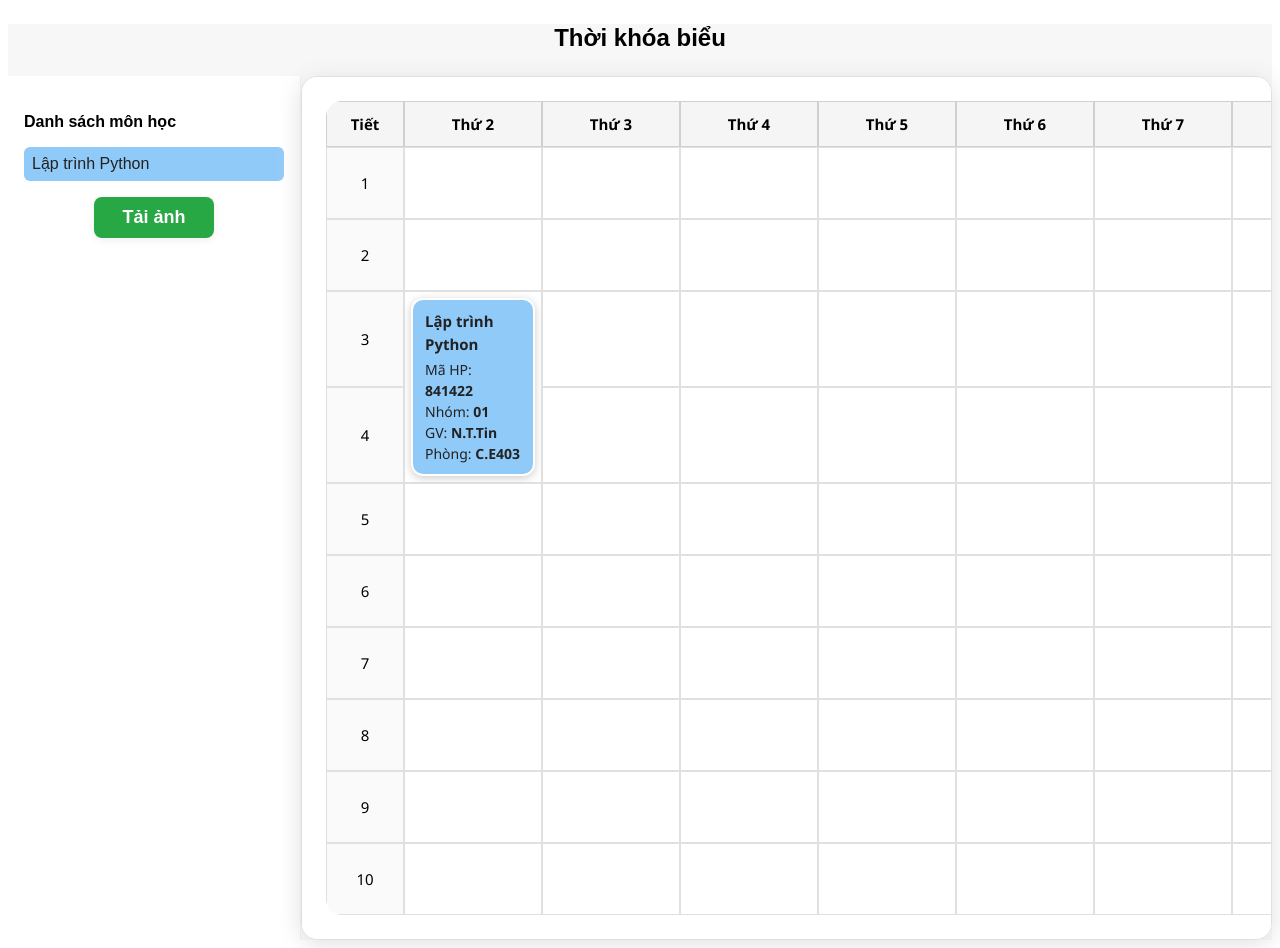
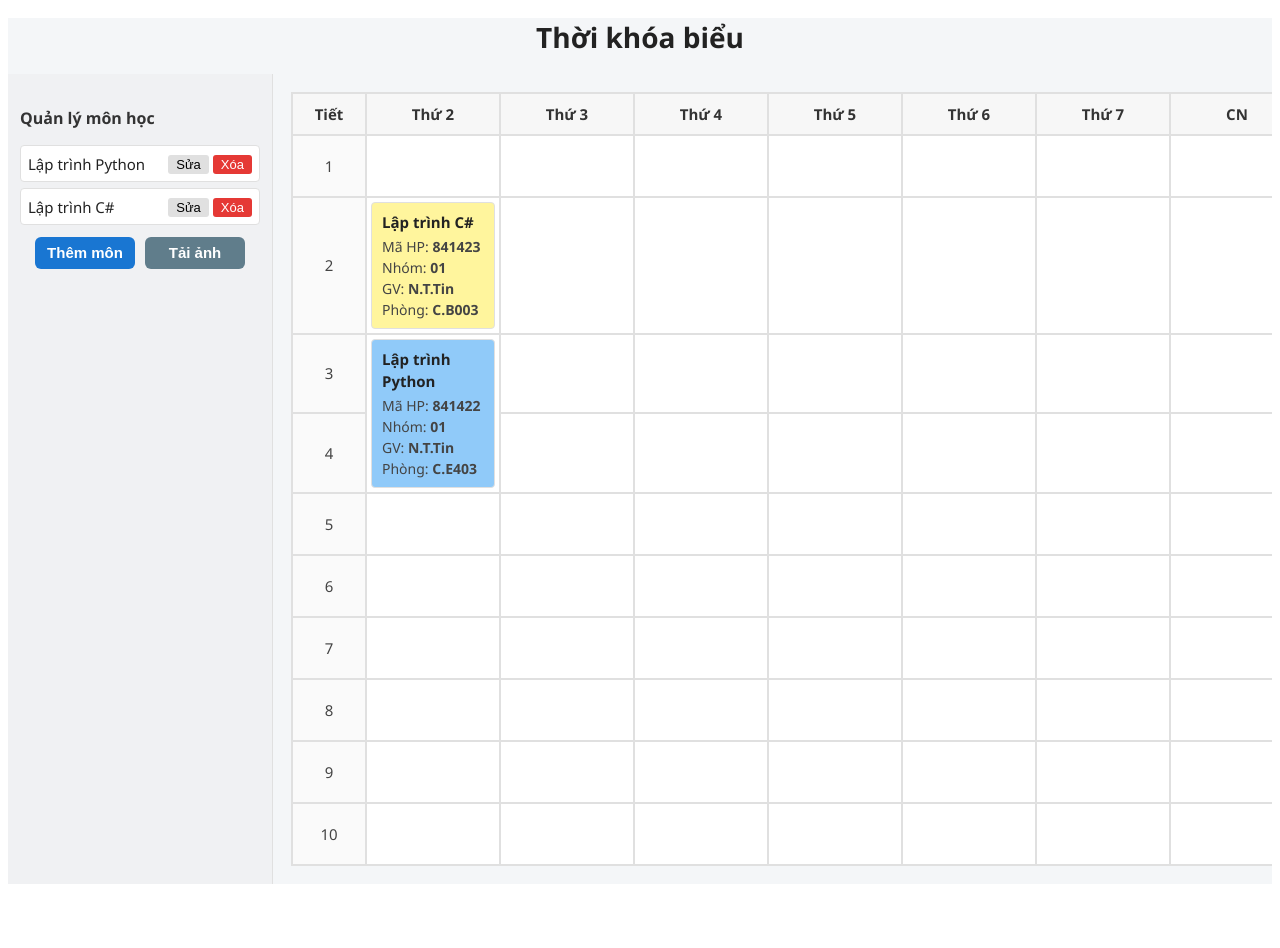
Before and after one commit to HaoWasabi/Smurf-TKB, a React (Vite) app: page / in a window 1280 px wide. After the commit the page ends 892 px from the top, so only its background shows below. Built offline with nearby package versions, Linux system fonts and the light colour scheme; the HTML template or start-up script is replaced by a standard one.

Commit message:
refactor: enhance timetable management features; add subject editing and deletion functionality, improve data fetching, and update UI components

```diff
--- a/public/tkb.json
+++ b/public/tkb.json
@@ -11,6 +11,16 @@
     "tiet": 3,
     "giang_vien": "N.T.Tin",
     "phong": "C.E403"
+    },
+        {
+    "ten": "Lập trình C#",
+    "mhp": "841423",
+    "nhom": "01",
+    "thu": 2,
+    "so_tiet": 1,
+    "tiet": 2,
+    "giang_vien": "N.T.Tin",
+    "phong": "C.B003"
     }
   ]
 }
--- a/src/App.jsx
+++ b/src/App.jsx
@@ -1,4 +1,3 @@
-
 import React, { useEffect, useState, useRef } from 'react';
 import html2canvas from 'html2canvas';
 
@@ -28,15 +27,29 @@ function getSubjectColor(key) {
 
 function App() {
   const [tkb, setTkb] = useState([]);
-  // Bỏ chức năng fullscreen popup
+  const [subjects, setSubjects] = useState([]); // Danh sách môn học
+  const [editSubject, setEditSubject] = useState(null); // Môn học đang sửa
   const [showPreview, setShowPreview] = useState(false);
   const [previewImg, setPreviewImg] = useState(null);
+  const [editSlot, setEditSlot] = useState({ thu: '', tiet: '', so_tiet: 1 });
   const gridRef = useRef();
 
   useEffect(() => {
     fetch('tkb.json')
       .then((res) => res.json())
-      .then((data) => setTkb(data.data));
+      .then((data) => {
+        setTkb(data.data);
+        // Lấy danh sách môn học duy nhất từ tkb
+        const uniqueSubjects = [];
+        const mhpSet = new Set();
+        data.data.forEach(item => {
+          if (item.mhp && !mhpSet.has(item.mhp)) {
+            uniqueSubjects.push({ mhp: item.mhp, ten: item.ten });
+            mhpSet.add(item.mhp);
+          }
+        });
+        setSubjects(uniqueSubjects);
+      });
   }, []);
 
   // Tạo ma trận thời khóa biểu từ dữ liệu tkb
@@ -81,59 +94,209 @@ function App() {
     link.click();
   };
 
+  // Thêm, sửa, xóa môn học
+  const handleAddSubject = () => {
+    setEditSubject({ mhp: '', ten: '' });
+    setEditSlot({ thu: '', tiet: '', so_tiet: 1 });
+  };
+  const handleEditSubject = (subject) => {
+    setEditSubject({ ...subject });
+    // Tìm tiết đầu tiên của môn học để hiển thị lên form
+    const slot = tkb.find(item => item.mhp === subject.mhp);
+    setEditSlot({
+      thu: slot?.thu || '',
+      tiet: slot?.tiet || '',
+      so_tiet: slot?.so_tiet || 1
+    });
+  };
+  const handleDeleteSubject = (mhp) => {
+    // Xóa môn học khỏi danh sách và tkb
+    setSubjects(subjects.filter(s => s.mhp !== mhp));
+    setTkb(tkb.filter(item => item.mhp !== mhp));
+  };
+  const handleSaveSubject = () => {
+    if (!editSubject.mhp || !editSubject.ten) return;
+    // Nếu là thêm mới
+    if (!subjects.find(s => s.mhp === editSubject.mhp)) {
+      setSubjects(prev => [...prev, { ...editSubject }]);
+      // Thêm môn học mới vào tkb với tiết nhập từ form
+      setTkb(prev => [...prev, {
+        mhp: editSubject.mhp,
+        ten: editSubject.ten,
+        thu: Number(editSlot.thu),
+        tiet: Number(editSlot.tiet),
+        so_tiet: Number(editSlot.so_tiet)
+      }]);
+    } else {
+      setSubjects(subjects.map(s => s.mhp === editSubject.mhp ? { ...editSubject } : s));
+      // Nếu có nhập tiết mới khi sửa thì cập nhật tiết đầu tiên
+      setTkb(tkb.map(item => {
+        if (item.mhp === editSubject.mhp) {
+          return {
+            ...item,
+            ten: editSubject.ten,
+            thu: Number(editSlot.thu),
+            tiet: Number(editSlot.tiet),
+            so_tiet: Number(editSlot.so_tiet)
+          };
+        }
+        return item;
+      }));
+    }
+    setEditSubject(null);
+    setEditSlot({ thu: '', tiet: '', so_tiet: 1 });
+  };
+  const handleCancelEdit = () => {
+    setEditSubject(null);
+    setEditSlot({ thu: '', tiet: '', so_tiet: 1 });
+  };
+
   return (
-    <div style={{ fontFamily: 'Arial', background: '#f7f7f7', minHeight: '100vh' }}>
-      <h2 style={{ textAlign: 'center', margin: '24px 0' }}>Thời khóa biểu</h2>
+    <div style={{ fontFamily: 'Segoe UI, Arial, sans-serif', background: '#f4f6f8', minHeight: '100vh' }}>
+      <h2 style={{ textAlign: 'center', margin: '18px 0', fontWeight: 600, color: '#222', fontSize: 28 }}>Thời khóa biểu</h2>
       <div style={{ display: 'flex' }}>
-        {/* Sidebar môn học */}
-        <div style={{ width: 260, background: '#fff', borderRight: '1px solid #eee', padding: 16 }}>
-          <h4 style={{ marginBottom: 12 }}>Danh sách môn học</h4>
-          <ul style={{ listStyle: 'none', padding: 0 }}>
-            {tkb.map(item => (
-              <li key={item.mhp} style={{ marginBottom: 8, padding: 8, background: getSubjectColor(item.mhp), borderRadius: 6, color: '#222' }}>
-                {item.ten}
+        {/* Sidebar công cụ quản lý môn học */}
+        <div style={{ width: 240, background: '#f0f1f3', borderRight: '1px solid #e0e0e0', padding: 12 }}>
+          <h4 style={{ marginBottom: 10, fontWeight: 600, fontSize: 16, color: '#333' }}>Quản lý môn học</h4>
+          <ul style={{ listStyle: 'none', padding: 0, marginBottom: 12 }}>
+            {subjects.map(subject => (
+              <li key={subject.mhp} style={{ marginBottom: 6, padding: 7, background: '#fff', borderRadius: 4, color: '#222', display: 'flex', alignItems: 'center', justifyContent: 'space-between', fontSize: 15, border: '1px solid #e0e0e0' }}>
+                <span style={{ fontWeight: 500 }}>{subject.ten}</span>
+                <span>
+                  <button onClick={() => handleEditSubject(subject)} style={{ marginRight: 4, background: '#e0e0e0', border: 'none', borderRadius: 3, padding: '2px 8px', cursor: 'pointer', fontSize: 13 }}>Sửa</button>
+                  <button onClick={() => handleDeleteSubject(subject.mhp)} style={{ background: '#e53935', border: 'none', borderRadius: 3, padding: '2px 8px', color: '#fff', cursor: 'pointer', fontSize: 13 }}>Xóa</button>
+                </span>
               </li>
             ))}
           </ul>
-          <div style={{ textAlign: 'center', marginBottom: 16 }}>
-            {/* màu success */}
-            <button onClick={handlePreviewImage} style={{ padding: '10px 28px', background: '#28a745', color: '#fff', border: 'none', borderRadius: 8, fontSize: 18, cursor: 'pointer', fontWeight: 600, boxShadow: '0 2px 8px #eee' }}>
+          <div style={{ display: 'flex', gap: 10, justifyContent: 'center', marginBottom: 12 }}>
+            <button
+              onClick={handleAddSubject}
+              style={{
+                width: 100,
+                height: 32,
+                background: '#1976d2',
+                color: '#fff',
+                border: 'none',
+                borderRadius: 6,
+                fontSize: 15,
+                fontWeight: 600,
+                cursor: 'pointer',
+                textAlign: 'center',
+                lineHeight: '1.2',
+              }}
+            >
+              Thêm môn
+            </button>
+            <button
+              onClick={handlePreviewImage}
+              style={{
+                width: 100,
+                height: 32,
+                background: '#607d8b',
+                color: '#fff',
+                border: 'none',
+                borderRadius: 6,
+                fontSize: 15,
+                fontWeight: 600,
+                cursor: 'pointer',
+                textAlign: 'center',
+                lineHeight: '1.2',
+              }}
+            >
               Tải ảnh
             </button>
           </div>
+          {/* Form thêm/sửa môn học */}
+          {editSubject && (
+            <div style={{ background: '#fff', borderRadius: 6, padding: 10, marginBottom: 10, border: '1px solid #e0e0e0' }}>
+              <div style={{ marginBottom: 8 }}>
+                Mã học phần<br />
+                <input value={editSubject.mhp} onChange={e => setEditSubject({ ...editSubject, mhp: e.target.value })} placeholder="0001" style={{ width: '100%', padding: 5, borderRadius: 3, border: '1px solid #ccc', marginBottom: 5, fontSize: 14 }} disabled={!!subjects.find(s => s.mhp === editSubject.mhp)} />
+                Thời gian<br />
+                <div style={{ display: 'flex', gap: 6, marginBottom: 5 }}>
+                  <select value={editSlot?.thu ?? ''} onChange={e => setEditSlot({ ...editSlot, thu: e.target.value })} style={{ width: '33%', padding: 5, borderRadius: 3, border: '1px solid #ccc', fontSize: 14 }}>
+                    <option value="">Thứ</option>
+                    {[2,3,4,5,6,7,8].map(thu => (
+                      <option key={thu} value={thu}>Thứ {thu === 8 ? 'CN' : thu}</option>
+                    ))}
+                  </select>
+                  <select value={editSlot?.tiet ?? ''} onChange={e => setEditSlot({ ...editSlot, tiet: e.target.value })} style={{ width: '33%', padding: 5, borderRadius: 3, border: '1px solid #ccc', fontSize: 14 }}>
+                    <option value="">Tiết bắt đầu</option>
+                    {[...Array(10)].map((_, i) => (
+                      <option key={i+1} value={i+1}>Tiết {i+1}</option>
+                    ))}
+                  </select>
+                  <select value={editSlot?.so_tiet ?? 1} onChange={e => setEditSlot({ ...editSlot, so_tiet: e.target.value })} style={{ width: '33%', padding: 5, borderRadius: 3, border: '1px solid #ccc', fontSize: 14 }}>
+                    <option value="">Số tiết</option>
+                    {[...Array(10)].map((_, i) => (
+                      <option key={i+1} value={i+1}>{i+1}</option>
+                    ))}
+                  </select>
+                </div>
+                Tên môn<br />
+                <input value={editSubject.ten} onChange={e => setEditSubject({ ...editSubject, ten: e.target.value })} placeholder="Subject 1" style={{ width: '100%', padding: 5, borderRadius: 3, border: '1px solid #ccc', marginBottom: 5, fontSize: 14 }} />
+                Nhóm môn<br />
+                <input value={editSubject.nhom} onChange={e => setEditSubject({ ...editSubject, nhom: e.target.value })} placeholder="01" style={{ width: '100%', padding: 5, borderRadius: 3, border: '1px solid #ccc', marginBottom: 5, fontSize: 14 }} />
+                Giảng viên<br />
+                <input value={editSubject.giang_vien} onChange={e => setEditSubject({ ...editSubject, giang_vien: e.target.value })} placeholder="Nguyễn Văn A" style={{ width: '100%', padding: 5, borderRadius: 3, border: '1px solid #ccc', marginBottom: 5, fontSize: 14 }} />
+                Phòng<br />
+                <input value={editSubject.phong} onChange={e => setEditSubject({ ...editSubject, phong: e.target.value })} placeholder="C.A00" style={{ width: '100%', padding: 5, borderRadius: 3, border: '1px solid #ccc', marginBottom: 5, fontSize: 14 }} />
+              </div>
+              <div style={{ display: 'flex', gap: 6 }}>
+                <button onClick={handleSaveSubject} style={{ background: '#1976d2', color: '#fff', border: 'none', borderRadius: 3, padding: '5px 14px', cursor: 'pointer', fontSize: 14 }}>Lưu</button>
+                <button onClick={handleCancelEdit} style={{ background: '#e53935', color: '#fff', border: 'none', borderRadius: 3, padding: '5px 14px', cursor: 'pointer', fontSize: 14 }}>Hủy</button>
+              </div>
+            </div>
+          )}
         </div>
         {/* Grid thời khóa biểu */}
-        <div style={{ flex: 1, overflowX: 'auto', padding: 24, background: '#fff', borderRadius: 16, boxShadow: '0 4px 24px #e0e0e0', border: '1px solid #e0e0e0' }}>
-          <table id="tkb-table" ref={gridRef} style={{ borderCollapse: 'separate', borderSpacing: 0, width: '100%', background: '#fff', borderRadius: 16, overflow: 'hidden', fontFamily: 'Segoe UI, Arial, sans-serif', fontSize: 15 }}>
+        <div style={{ flex: 1, overflowX: 'auto', padding: 18, background: '#f4f6f8', borderRadius: 0, boxShadow: 'none', border: 'none' }}>
+          <table id="tkb-table" ref={gridRef} style={{ borderCollapse: 'separate', borderSpacing: 0, width: '100%', background: '#fff', borderRadius: 0, overflow: 'hidden', fontFamily: 'inherit', fontSize: 15, border: '1px solid #e0e0e0' }}>
             <thead>
               <tr>
-                <th style={{ border: '1px solid #d0d0d0', padding: '12px 8px', background: '#f5f5f5', minWidth: 60, fontWeight: 600 }}>Tiết</th>
+                <th style={{ border: '1px solid #e0e0e0', padding: '10px 6px', background: '#f7f7f7', minWidth: 60, fontWeight: 600, color: '#333', fontSize: 15 }}>Tiết</th>
                 {days.map(day => (
-                  <th key={day} style={{ border: '1px solid #d0d0d0', padding: '12px 8px', background: '#f5f5f5', minWidth: 120, fontWeight: 600 }}>{day}</th>
+                  <th key={day} style={{ border: '1px solid #e0e0e0', padding: '10px 6px', background: '#f7f7f7', minWidth: 120, fontWeight: 600, color: '#333', fontSize: 15 }}>{day}</th>
                 ))}
               </tr>
             </thead>
             <tbody>
               {periods.map(period => (
                 <tr key={period}>
-                  <td style={{ border: '1px solid #e0e0e0', padding: '12px 8px', background: '#fafafa', textAlign: 'center', fontWeight: 500 }}>{period}</td>
+                  <td style={{ border: '1px solid #e0e0e0', padding: '10px 6px', background: '#fafafa', textAlign: 'center', fontWeight: 500, color: '#444' }}>{period}</td>
                   {days.map(day => {
                     const cell = grid[day][period];
                     if (cell === 'skip') return null;
                     if (cell) {
                       return (
-                        <td key={day} rowSpan={cell.so_tiet} style={{ border: '1px solid #e0e0e0', padding: 0, height: 70 * cell.so_tiet, verticalAlign: 'top', background: '#fff' }}>
-                          <div style={{ background: getSubjectColor(cell.mhp || ''), margin: 6, borderRadius: 12, padding: '10px 12px', color: '#222', fontSize: 15, fontWeight: 500, boxShadow: '0 2px 8px #ccc', border: '2px solid #fff', transition: 'box-shadow 0.2s', lineHeight: 1.5 }}>
-                            <div style={{ fontWeight: 700, marginBottom: 4 }}>{cell.ten || ''}</div>
-                            {cell.mhp && <div style={{ fontSize: 14 }}>Mã HP: <b>{cell.mhp}</b></div>}
-                            {cell.nhom && <div style={{ fontSize: 14 }}>Nhóm: <b>{cell.nhom}</b></div>}
-                            {cell.giang_vien && <div style={{ fontSize: 14 }}>GV: <b>{cell.giang_vien}</b></div>}
-                            {cell.phong && <div style={{ fontSize: 14 }}>Phòng: <b>{cell.phong}</b></div>}
+                        <td key={day} rowSpan={cell.so_tiet} style={{ border: '1px solid #e0e0e0', padding: 0, height: 60 * cell.so_tiet, verticalAlign: 'top', background: '#fff' }}>
+                          <div style={{
+                            background: getSubjectColor(cell.mhp || ''),
+                            borderRadius: 4,
+                            padding: '8px 10px',
+                            color: '#222',
+                            fontSize: 15,
+                            fontWeight: 500,
+                            minHeight: `${54 * cell.so_tiet}px`,
+                            display: 'flex',
+                            flexDirection: 'column',
+                            justifyContent: 'center',
+                            border: '1px solid #e0e0e0',
+                            boxShadow: 'none',
+                            margin: 4,
+                            lineHeight: 1.5,
+                          }}>
+                            <div style={{ fontWeight: 700, marginBottom: 2 }}>{cell.ten || ''}</div>
+                            {cell.mhp && <div style={{ fontSize: 14, color: '#444' }}>Mã HP: <b>{cell.mhp}</b></div>}
+                            {cell.nhom && <div style={{ fontSize: 14, color: '#444' }}>Nhóm: <b>{cell.nhom}</b></div>}
+                            {cell.giang_vien && <div style={{ fontSize: 14, color: '#444' }}>GV: <b>{cell.giang_vien}</b></div>}
+                            {cell.phong && <div style={{ fontSize: 14, color: '#444' }}>Phòng: <b>{cell.phong}</b></div>}
                           </div>
                         </td>
                       );
                     }
-                    return <td key={day} style={{ border: '1px solid #e0e0e0', padding: 0, height: 70, background: '#fff' }}/>;
+                    return <td key={day} style={{ border: '1px solid #e0e0e0', padding: 0, height: 60, background: '#fff' }}/>;
                   })}
                 </tr>
               ))}
@@ -144,16 +307,12 @@ function App() {
       {/* Popup xem trước ảnh */}
       {showPreview && (
         <div style={{ position: 'fixed', zIndex: 10000, top: 0, left: 0, width: '100vw', height: '100vh', background: 'rgba(0,0,0,0.18)', display: 'flex', alignItems: 'center', justifyContent: 'center' }}>
-          <div style={{ background: '#fff', borderRadius: 18, boxShadow: '0 8px 32px #bbb', padding: 32, display: 'flex', flexDirection: 'column', alignItems: 'center' }}>
-            <h3 style={{ marginBottom: 18 }}>Xem trước ảnh thời khóa biểu</h3>
-            {previewImg && <img src={previewImg} alt="tkb preview" style={{ maxWidth: '80vw', maxHeight: '60vh', borderRadius: 12, boxShadow: '0 2px 12px #ccc', marginBottom: 24 }} />}
-            <div style={{ display: 'flex', gap: 16 }}>
-              <button onClick={handleDownloadImage} style={{ padding: '10px 28px', background: '#1976d2', color: '#fff', border: 'none', borderRadius: 8, fontSize: 18, cursor: 'pointer', fontWeight: 600, boxShadow: '0 2px 8px #eee' }}>
-                Tiếp tục
-              </button>
-              <button onClick={() => setShowPreview(false)} style={{ padding: '10px 28px', background: '#e53935', color: '#fff', border: 'none', borderRadius: 8, fontSize: 18, cursor: 'pointer', fontWeight: 600, boxShadow: '0 2px 8px #eee' }}>
-                Hủy
-              </button>
+          <div style={{ background: '#fff', borderRadius: 8, boxShadow: '0 4px 16px #bbb', padding: 24, display: 'flex', flexDirection: 'column', alignItems: 'center' }}>
+            <h3 style={{ marginBottom: 14, fontWeight: 600, color: '#222', fontSize: 20 }}>Xem trước ảnh thời khóa biểu</h3>
+            {previewImg && <img src={previewImg} alt="tkb preview" style={{ maxWidth: '80vw', maxHeight: '60vh', borderRadius: 6, boxShadow: '0 2px 8px #ccc', marginBottom: 18 }} />}
+            <div style={{ display: 'flex', gap: 12 }}>
+              <button onClick={handleDownloadImage} style={{ padding: '8px 22px', background: '#1976d2', color: '#fff', border: 'none', borderRadius: 6, fontSize: 16, cursor: 'pointer', fontWeight: 600 }}>Tiếp tục</button>
+              <button onClick={() => setShowPreview(false)} style={{ padding: '8px 22px', background: '#e53935', color: '#fff', border: 'none', borderRadius: 6, fontSize: 16, cursor: 'pointer', fontWeight: 600 }}>Hủy</button>
             </div>
           </div>
         </div>
```
